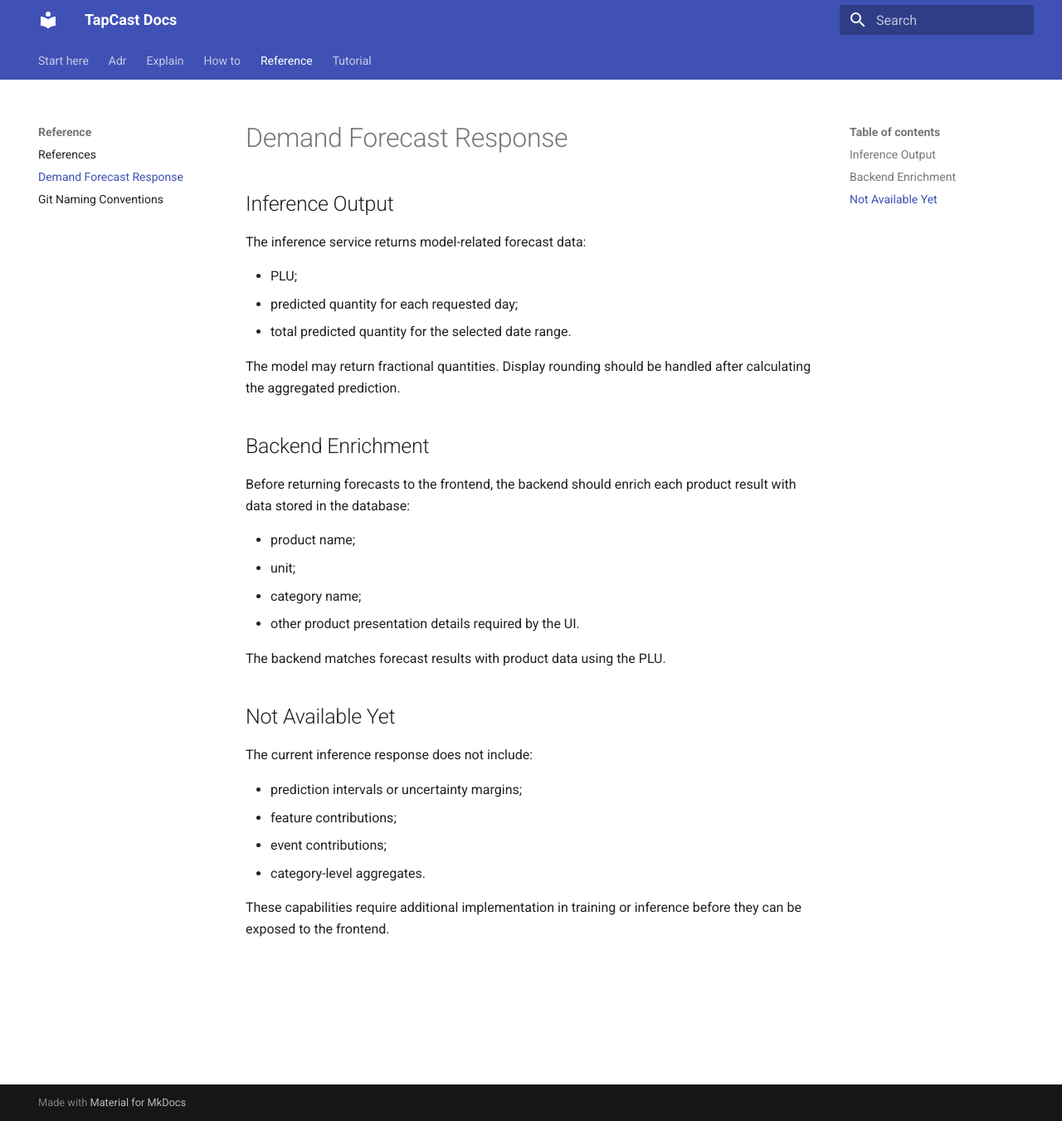
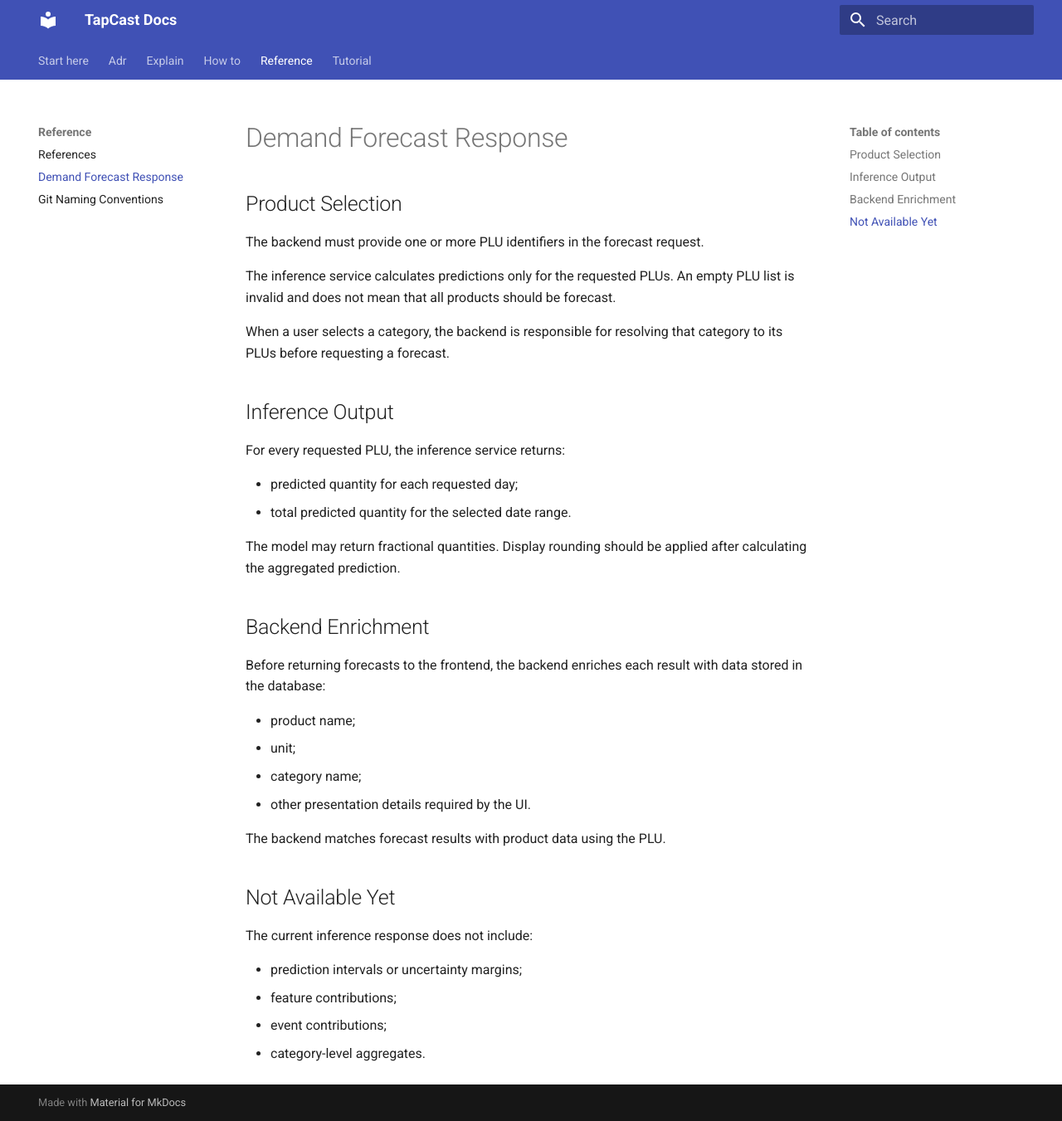
Before and after one commit to KN-IgnITe/tapcast, an MkDocs documentation site: the page built from docs/reference/demand-forecast-response.md, in a window 1280 px wide and 1351 px high. Shown: the whole window at 83% size. Built offline with MkDocs 1.6.1 and Material for MkDocs 9.7.7, drawn with Linux system fonts in a browser that asks for light colours.

Commit message:
docs: clarify demand forecast product selection

```diff
--- a/docs/reference/demand-forecast-response.md
+++ b/docs/reference/demand-forecast-response.md
@@ -1,23 +1,30 @@
 # Demand Forecast Response
+
+## Product Selection
+
+The backend must provide one or more PLU identifiers in the forecast request.
+
+The inference service calculates predictions only for the requested PLUs. An empty PLU list is invalid and does not mean that all products should be forecast.
+
+When a user selects a category, the backend is responsible for resolving that category to its PLUs before requesting a forecast.
 
 ## Inference Output
 
-The inference service returns model-related forecast data:
+For every requested PLU, the inference service returns:
 
-- PLU;
 - predicted quantity for each requested day;
 - total predicted quantity for the selected date range.
 
-The model may return fractional quantities. Display rounding should be handled after calculating the aggregated prediction.
+The model may return fractional quantities. Display rounding should be applied after calculating the aggregated prediction.
 
 ## Backend Enrichment
 
-Before returning forecasts to the frontend, the backend should enrich each product result with data stored in the database:
+Before returning forecasts to the frontend, the backend enriches each result with data stored in the database:
 
 - product name;
 - unit;
 - category name;
-- other product presentation details required by the UI.
+- other presentation details required by the UI.
 
 The backend matches forecast results with product data using the PLU.
 
@@ -29,5 +36,3 @@ The current inference response does not include:
 - feature contributions;
 - event contributions;
 - category-level aggregates.
-
-These capabilities require additional implementation in training or inference before they can be exposed to the frontend.
```
